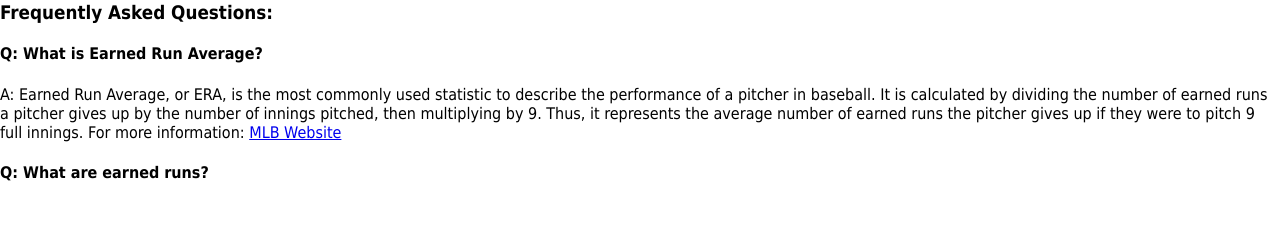
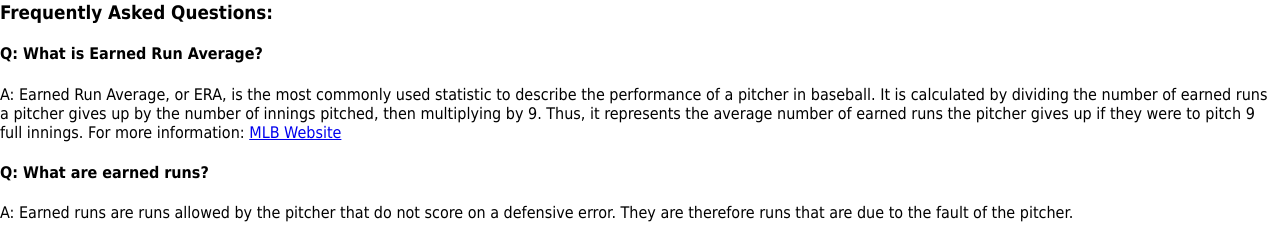
Before and after one commit to bryanyantx/baseball-predictor, a Django app: template prediction_app/era_predictions/templates/era_predictions/home.html in a window 1280 px wide. Shown: the part 942-1180 px from the top of the page. Before the commit the page ends 1123 px from the top, so only its background shows below. Run offline with Django 4.2, Linux system fonts and the light colour scheme; the template is opened without the code that fills it, so the values that code supplies are empty.

Commit message:
add answer2

```diff
--- a/prediction_app/era_predictions/templates/era_predictions/home.html
+++ b/prediction_app/era_predictions/templates/era_predictions/home.html
@@ -114,6 +114,9 @@
   </div>
   <div class="faq-question">
     <h4>Q: What are earned runs?</h4>
+    <p>A: Earned runs are runs allowed by the pitcher that do not score on a defensive error. They are therefore runs that are due to the fault
+      of the pitcher.
+    </p>
   </div>
 </div>
 
```
